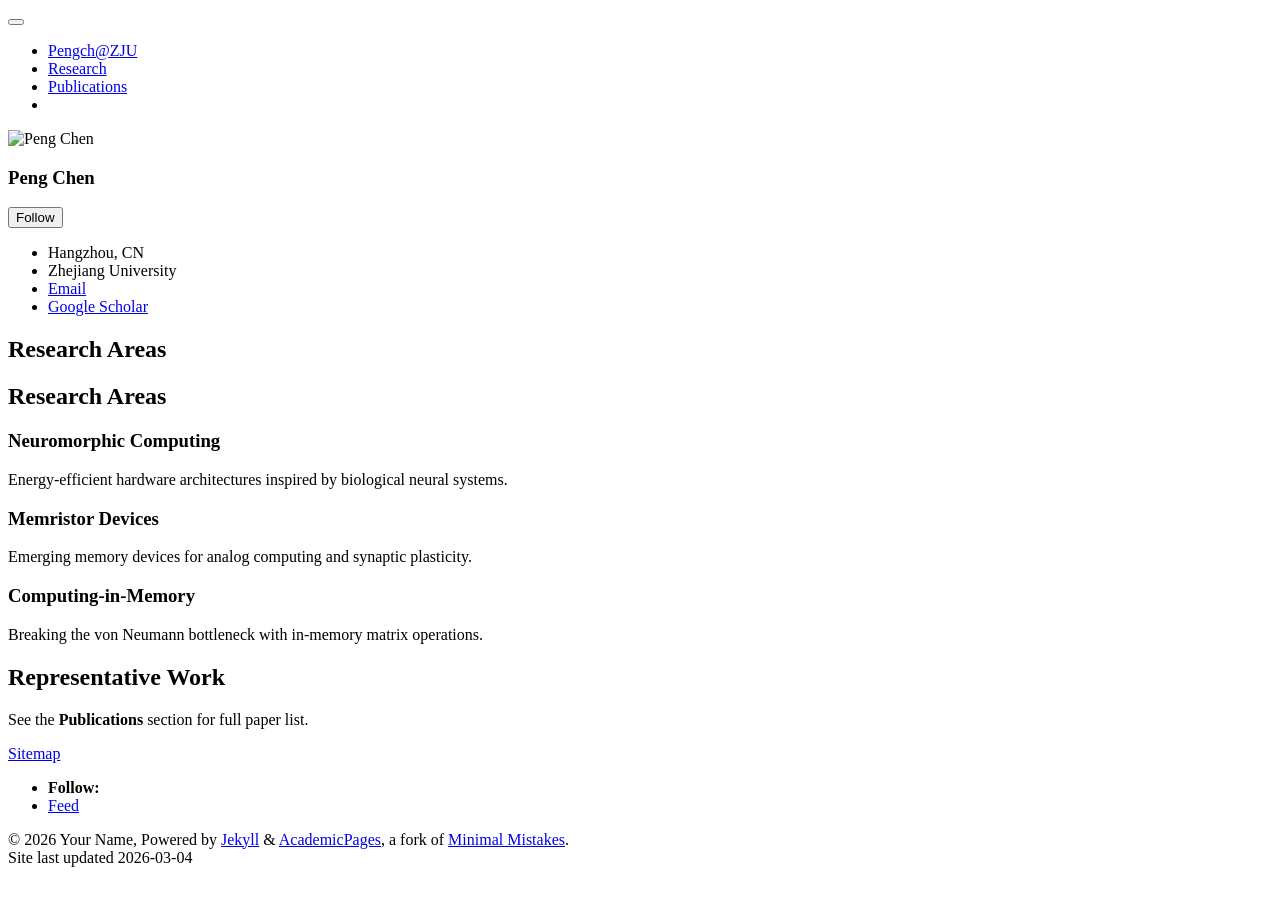
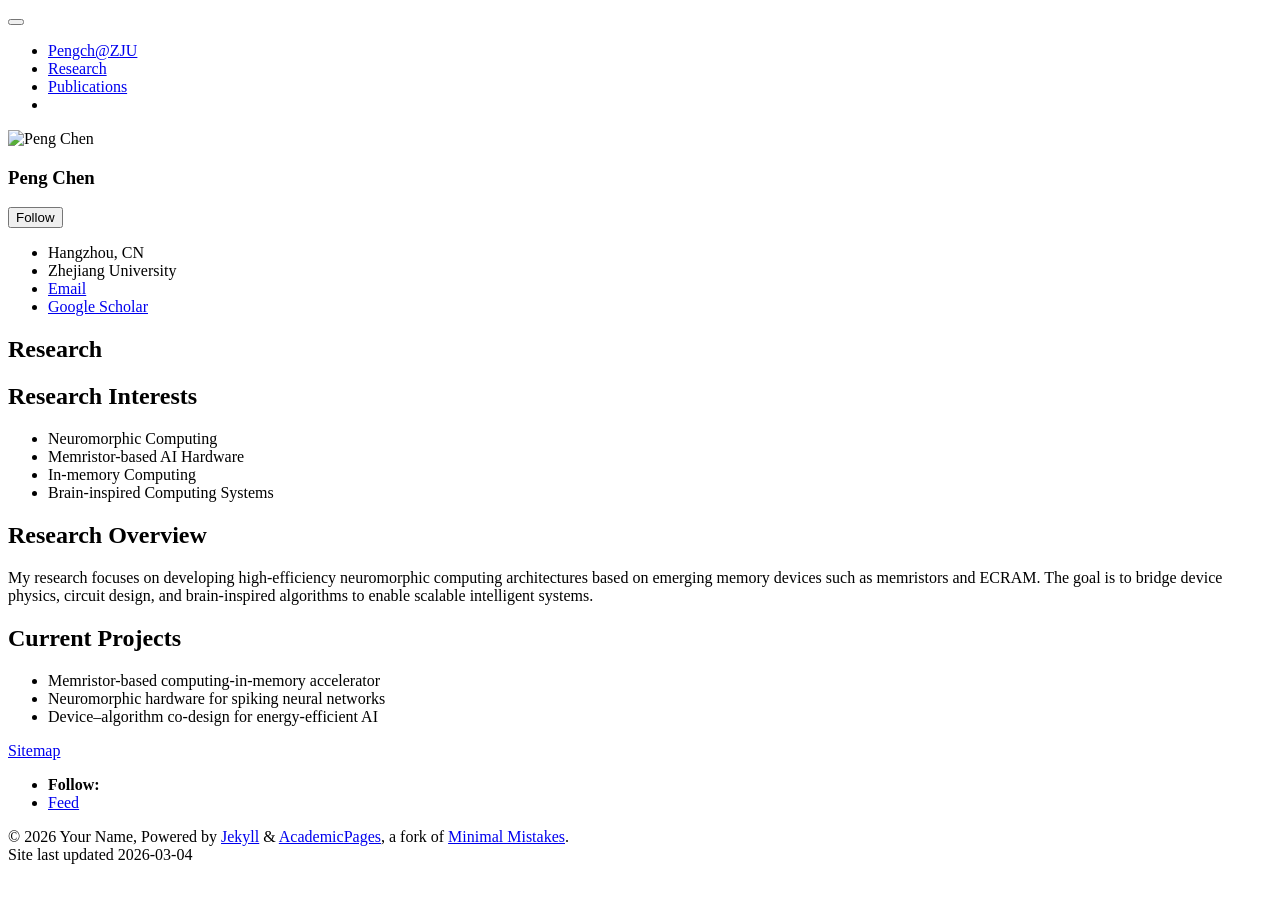
Before and after one commit to pengchna/pengchna.github.io, a Jekyll site: the page built from _pages/research.md, in a window 1280 px wide. Built offline with Jekyll 4.4.1, drawn with Linux system fonts in a browser that asks for light colours; our own code applies the rules of GitHub Pages for plain Markdown files; a script bundle is joined from its source files by our own code; library files that are not in the unit come from our copies; a script that is not in the unit is left out.

Commit message:
Update research.md

```diff
--- a/_pages/research.md
+++ b/_pages/research.md
@@ -1,14 +1,22 @@
-## Research Areas
+---
+title: "Research"
+permalink: /research/
+author_profile: true
+---
 
-### Neuromorphic Computing
-Energy-efficient hardware architectures inspired by biological neural systems.
+## Research Interests
 
-### Memristor Devices
-Emerging memory devices for analog computing and synaptic plasticity.
+- Neuromorphic Computing
+- Memristor-based AI Hardware
+- In-memory Computing
+- Brain-inspired Computing Systems
 
-### Computing-in-Memory
-Breaking the von Neumann bottleneck with in-memory matrix operations.
+## Research Overview
 
-## Representative Work
+My research focuses on developing high-efficiency neuromorphic computing architectures based on emerging memory devices such as memristors and ECRAM. The goal is to bridge device physics, circuit design, and brain-inspired algorithms to enable scalable intelligent systems.
 
-See the **Publications** section for full paper list.
+## Current Projects
+
+- Memristor-based computing-in-memory accelerator
+- Neuromorphic hardware for spiking neural networks
+- Device–algorithm co-design for energy-efficient AI
```
